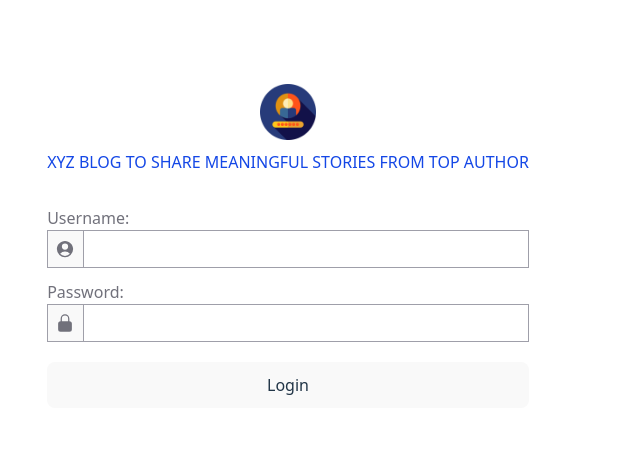
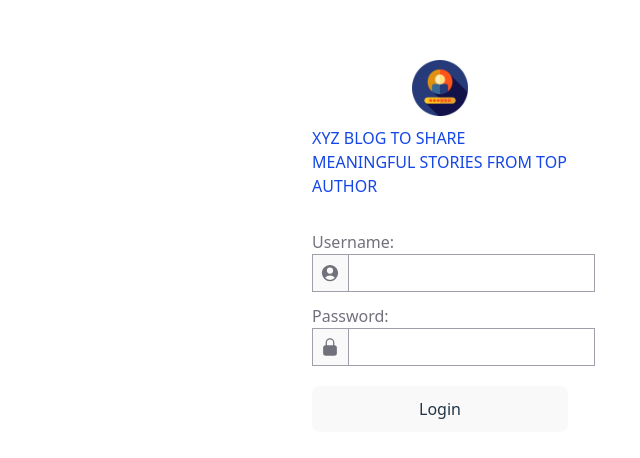
Before and after one commit to VietAnhPhan/top-reactjs-template, a React (Vite) app: page /login in a window 1280 px wide. Shown: the part 154-612 px from the top of the page, without its empty margins (352-992 px from the left). Built offline with nearby package versions, Linux system fonts and the light colour scheme.

Commit message:
Use grid to display login form in proportional area

```diff
--- a/src/components/Login/Login.jsx
+++ b/src/components/Login/Login.jsx
@@ -3,8 +3,8 @@ import loginImage from "../../assets/password_223128.png";
 
 function Login() {
   return (
-    <div className="flex justify-center 2xl:justify-end 2xl:pr-80">
-      <div className="bg-white p-6 rounded-md">
+    <div className="grid grid-cols-1 xl:grid-cols-4">
+      <div className="bg-white p-6 rounded-md xl:col-span-1 xl:col-start-3">
         <div className="mb-8 flex flex-col gap-2.5">
           <img src={loginImage} alt="login icon" className="size-14 mx-auto" />
           <p className="uppercase text-blue-700">
```
